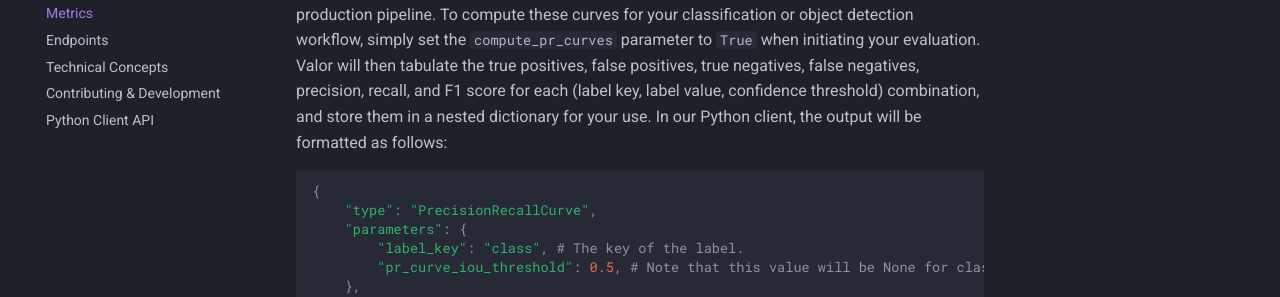
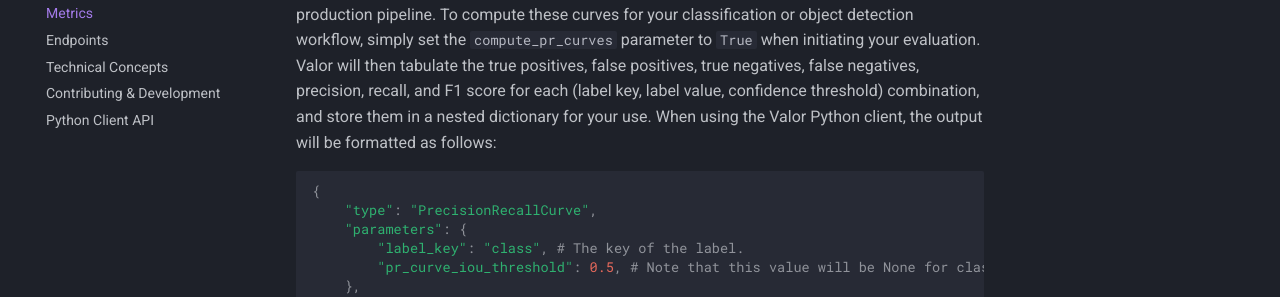
Before and after one commit to Striveworks/valor, an MkDocs documentation site: the page built from docs/metrics.md, in a window 1280 px wide and 900 px high, scrolled down 6087 px. Shown: the part 230-527 px from the top of the window. Built offline with MkDocs 1.6.1 and Material for MkDocs 9.7.7, drawn with Linux system fonts in a browser that asks for light colours; comment, search, counter and statistics services are not loaded.

Commit message:
fix typo

````diff
--- a/docs/metrics.md
+++ b/docs/metrics.md
@@ -166,7 +166,7 @@ Note that this metric differs from COCO's calculation in two ways:
 
 ## Precision-Recall Curves
 
-Precision-recall curves offer insight into which confidence threshold you should pick for your production pipeline. To compute these curves for your classification or object detection workflow, simply set the `compute_pr_curves` parameter to `True` when initiating your evaluation. Valor will then tabulate the true positives, false positives, true negatives, false negatives, precision, recall, and F1 score for each (label key, label value, confidence threshold) combination, and store them in a nested dictionary for your use. In our Python client, the output will be formatted as follows:
+Precision-recall curves offer insight into which confidence threshold you should pick for your production pipeline. To compute these curves for your classification or object detection workflow, simply set the `compute_pr_curves` parameter to `True` when initiating your evaluation. Valor will then tabulate the true positives, false positives, true negatives, false negatives, precision, recall, and F1 score for each (label key, label value, confidence threshold) combination, and store them in a nested dictionary for your use. When using the Valor Python client, the output will be formatted as follows:
 
 ```python
 {
````
